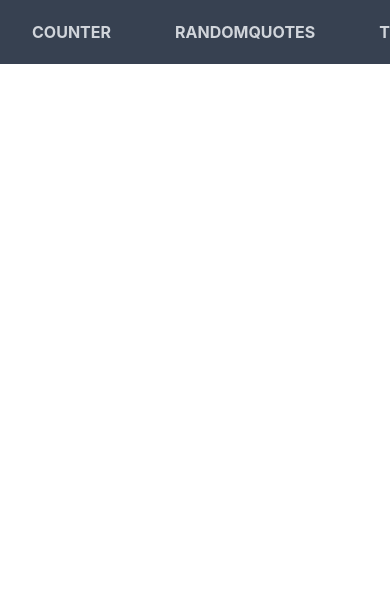
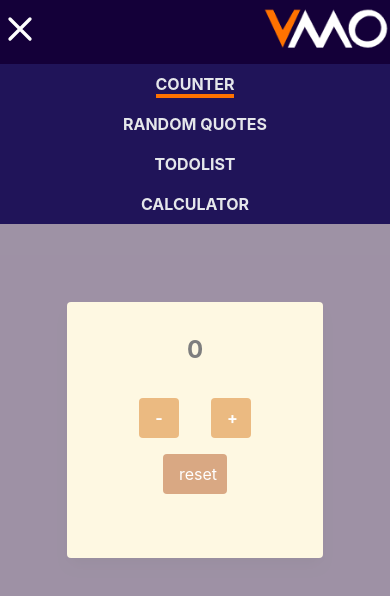
Before and after one commit to sonhip/VMO-projects, a React (Create React App) app: page /Counter in a window 390 px wide. Shown: the top 596 px of the page. Built offline with nearby package versions, Linux system fonts and the light colour scheme.

Commit message:
fix some problems and responsive

```diff
--- a/src/App.js
+++ b/src/App.js
@@ -1,8 +1,9 @@
-import React, {lazy, Suspense } from "react";
+import React, {lazy, Suspense, useState } from "react";
 import {
   BrowserRouter as Router,
   Switch,
   Route,
+  Redirect,
 } from "react-router-dom";
 import Navbar from './components/navbar/navbar';
 
@@ -13,23 +14,30 @@ const Calculator = lazy(() => import ('./components/pages/calculator/index'));
 const TodoList = lazy(() => import ('./components/pages/todo-list/index'));
 const RandomQuotes = lazy(() => import ('./components/pages/random-quotes/index'));
 
+
 function App() {
+  const [flag, setFlag] = useState(null);
+
+  const handleModal = (click) => {
+    setFlag(click);
+  }
   return (
       <Router>
           <Suspense fallback={<h2>Loading...</h2>}>
-             <Navbar/>
-               <div className='bg-green-200'>
+             <Navbar checkModal = {handleModal}/>
+               <div className={flag ? `bg-purple-body` : `bg-purple-body opacity-50 cursor-not-allowed pointer-events-none`}>
+               <Redirect from='/' to='/Counter' />
                 <Switch>
-                      <Route exact path="/">
+                      <Route exact path="/Counter">
                         <Counter/>
                       </Route>
-                      <Route path="/random-quotes">
+                      <Route path="/Random Quotes">
                         <RandomQuotes/>
                       </Route>
-                      <Route path="/todo-list">
+                      <Route path="/TodoList">
                         <TodoList/>
                       </Route>
-                      <Route path="/calculator">
+                      <Route path="/Calculator">
                         <Calculator/>
                       </Route>
                   </Switch>
--- a/src/components/navbar/navbar.jsx
+++ b/src/components/navbar/navbar.jsx
@@ -1,18 +1,48 @@
-import React from 'react'
+import React, {useState} from 'react'
 import {
-  Link
+    Link, useLocation
 } from "react-router-dom";
-export default function Navbar() {
+import Img from '../../img/VMO.PNG'
+export default function Navbar(props) {
+    const {pathname} = useLocation();
+    const [click, setClick] = useState(false);
+    const handleClick = () => setClick(!click);
+    props.checkModal(click)
     return (
-        <div className='flex justify-around items-center h-16 w-full bg-gray-700 fixed'>
+        <div className='flex relative justify-between lg:justify-around flex items-center h-16 w-full z-10 bg-purple-navbar fixed'>
+            <div className='not-sr-only lg:sr-only'>
+                {click ? (
+                    <button onClick={handleClick}>
+                        <svg className="w-10 h-10 text-white" fill="none" stroke="currentColor" viewBox="0 0 24 24" xmlns="http://www.w3.org/2000/svg"><path strokeLinecap="round" strokeLinejoin="round" strokeWidth="2" d="M4 6h16M4 12h16M4 18h16"></path></svg>
+                    </button>
+                ) : (
+                    <button onClick={handleClick}>
+                        <svg className="w-10 h-10 text-white" fill="none" stroke="currentColor" viewBox="0 0 24 24" xmlns="http://www.w3.org/2000/svg"><path strokeLinecap="round" strokeLinejoin="round" strokeWidth="2" d="M6 18L18 6M6 6l12 12"></path></svg>
+                    </button>
+                )}
+            </div>
             <div>
-                {/* <img alt="VMO" className="flex" src='https://mail.google.com/mail/u/1?ui=2&ik=f1ea2efa92&attid=0.1&permmsgid=msg-f:1695004496030682881&th=1785dd9bce994f01&view=fimg&sz=s0-l75-ft&attbid=ANGjdJ_TLUbQ8udrp1C46Q5phWBGtQzByjQOCcDyl93qqNbUJbbYCIAUF8wIcwJ7afk6am5rbn0QwCgVjr7L_zc0p7rg_ROOzSajrUmGhqslRLCR-uIh99jvgyFG7y4&disp=emb'/> */}
+                <button className='w-32' href='!#'>
+                   <img src={Img} alt='vmo' />
+                </button>
             </div>
-            <div className="flex">
-                <Link className='font-bold text-gray-300 hover:text-white uppercase mx-8 my-2' to="/">Counter</Link>
-                <Link className='font-bold text-gray-300 hover:text-white uppercase mx-8 my-2' to="/random-quotes">Randomquotes</Link>
-                <Link className='font-bold text-gray-300 hover:text-white uppercase mx-8 my-2' to="/todo-list">TodoList</Link>
-                <Link className='font-bold text-gray-300 hover:text-white uppercase mx-8 my-2' to="/calculator">Calculator</Link>
+            <div className='lg:flex lg:justify-around lg:not-sr-only sr-only'>
+                 {['Counter', 'Random Quotes', 'TodoList', 'Calculator'].map((item, key) => {
+                    return (
+                        <div key={key}  className='flex flex-col'>
+                            <Link onClick={() => setClick(true)} className={`text-center font-bold text-gray-300 hover:text-white uppercase mx-8 my-2 `} to={`/${item}`}> <span className={`${pathname === `/${item}` ? 'border-b-4 transition delay-100 duration-700 ease-in-out border-orange-primary' : ''}`}>{item}</span> </Link>
+                        </div>
+                    )
+                })}
+            </div>
+            <div className='absolute top-full w-full bg-purple-navbar bg-purple-sub'>
+                 {['Counter', 'Random Quotes', 'TodoList', 'Calculator'].map((item, key) => {
+                    return (
+                        <div key={key}  className={click ? `sr-only` : `flex flex-col hover:bg-purple-600`}>
+                            <Link onClick={() => setClick(true)} className={`lg:sr-only text-center font-bold text-gray-200 uppercase mx-8 my-2 `} to={`/${item}`}> <span className={`${pathname === `/${item}` ? 'border-b-4 transition delay-100 duration-700 ease-in-out border-orange-primary' : ''}`}>{item}</span> </Link>
+                        </div>
+                    )
+                })}
             </div>
         </div>
     )
--- a/src/components/pages/calculator/index.jsx
+++ b/src/components/pages/calculator/index.jsx
@@ -31,12 +31,12 @@ const Calculator = () => {
                          if(k[i] === '*'){
                               const mul = k[i-1]* k[i+1];
                               k.splice(i-1, 3, mul);
-                              i=i-2;
+                              --i;
                          }else if(k[i] === '/'){
                               const quotient = k[i-1] / k[i+1];
                               quotient.toFixed(2);
                               k.splice(i-1, 3, quotient);
-                              i=i-2;
+                              --i;
                          }
                     }
                     let total = 0;
@@ -110,7 +110,7 @@ const Calculator = () => {
 
     return (
        <div className="h-screen flex justify-center items-center">
-            <div className="w-72 border-2 m-auto bg-black p-2">
+            <div className="w-72 m-auto bg-black p-2">
                 <Screen screen={screen}  equal={result} />
                 <WrapButtons handleClick={handleClick} />
             </div>
--- a/src/components/pages/counter/components/button.jsx
+++ b/src/components/pages/counter/components/button.jsx
@@ -5,6 +5,7 @@ import * as actions from '../actions/index';
 const ButtonComponent = (props) => {
     const dispatch = useDispatch();
     const state = useSelector(state => state.CounterReducer.count);
+    const {btnStyle} = props;
 
     const handleClick  = () => {
         switch(props.name){
@@ -22,7 +23,7 @@ const ButtonComponent = (props) => {
         }
     }
     return (
-        <button onClick={handleClick}  className="px-4 py-2 mx-4 rounded bg-green-500 hover:bg-green-700 text-white">
+        <button onClick={handleClick}  className={ `px-4 py-2 mx-4 rounded text-white ${btnStyle} `}>
             {props.children}
         </button>
     )
--- a/src/components/pages/counter/components/results.jsx
+++ b/src/components/pages/counter/components/results.jsx
@@ -5,7 +5,7 @@ const ResultComponent = () => {
     const state = useSelector(state => state.CounterReducer.count);
     return (
         <div>
-            <h1 className="font-bold text-2xl">{state}</h1>
+            <h1 className="font-bold text-2xl text-black">{state}</h1>
         </div>
     )
 }
--- a/src/components/pages/counter/index.jsx
+++ b/src/components/pages/counter/index.jsx
@@ -5,14 +5,14 @@ import ButtonComponent from  './components/button';
 const Counter = () => {
     return (
        <div className='counter h-screen flex items-center justify-center'>
-            <div className='w-64 flex flex-col h-64 items-center bg-white rounded shadow-lg p-8 m-4'>
-            <ResultComponent className="mt-4"/>
+            <div className='w-64 flex flex-col h-64 items-center bg-yellow-100 mb-32 rounded shadow-lg p-8 m-4'>
+            <ResultComponent/>
             <div className="flex justify-around mt-8">
-                <ButtonComponent name = "increment">+</ButtonComponent>
-                <ButtonComponent name = "decrement">-</ButtonComponent>
+                <ButtonComponent name = "decrement" btnStyle = 'w-10 font-bold bg-yellow-600'>-</ButtonComponent>
+                <ButtonComponent name = "increment" btnStyle = 'w-10 font-bold bg-yellow-600'>+</ButtonComponent>
             </div>
             <div className="mt-4">
-                <ButtonComponent name = "reset">reset</ButtonComponent>
+                <ButtonComponent name = "reset" btnStyle='w-16 bg-yellow-700'>reset</ButtonComponent>
             </div>
         </div>
        </div>
--- a/src/components/pages/random-quotes/index.jsx
+++ b/src/components/pages/random-quotes/index.jsx
@@ -32,7 +32,7 @@ export default function RandomQuotes() {
 
     return (
         <div className='randomQuotes transition duration-1000 h-screen flex justify-center items-center' style={{backgroundColor: color}}>
-            <div className="bg-white rounded sm:w-1/3 flex flex-col items-center border-2 border-red-300">
+            <div className="bg-white rounded mb-16 sm:w-1/3 flex flex-col items-center border-2 border-red-300">
             <Content index={state} color={color} />
             <Button num = {luckyNumber} color={color}/>
             </div>
--- a/src/components/pages/todo-list/index.jsx
+++ b/src/components/pages/todo-list/index.jsx
@@ -4,13 +4,20 @@ import HeaderTodo from './components/header.jsx';
 import FooterTodo from './components/footer.jsx';
 const TodoList = () => {
     return (
-       <div className="h-screen flex items-center justify-between">
-            <div className="flex flex-col items-center justify-between m-auto w-1/4 h-3/5 bg-white rounded shadow-lg p-8 m-4">
-            <HeaderTodo/>
-            <ContentTodo/>
-            <FooterTodo/>
+    //    <div className="h-screen flex items-center justify-between">
+    //         <div className="flex flex-col items-center justify-between m-auto w-1/4 h-3/5 bg-white rounded shadow-lg p-8 m-4">
+    //             <HeaderTodo/>
+    //             <ContentTodo/>
+    //             <FooterTodo/>
+    //          </div>
+    //    </div>
+        <div className="h-screen flex items-center justify-between">
+            <div className="flex flex-col items-center justify-between m-auto h-3/5 bg-purple-todo text-white rounded shadow-lg mt-16">
+                <HeaderTodo/>
+                <ContentTodo/>
+                <FooterTodo/>
+            </div>
         </div>
-       </div>
     )
 }
 export default React.memo(TodoList);
--- a/tailwind.config.js
+++ b/tailwind.config.js
@@ -14,6 +14,15 @@ module.exports = {
         },
         blue: {
           equal: '#004466'
+        },
+        purple: {
+          navbar: '#140039',
+          body: '#3F264D',
+          sub: '#201459',
+          todo: '#372669'
+        },
+        orange: {
+          primary: '#FF7200'
         }
       },
       outline: {
@@ -23,7 +32,8 @@ module.exports = {
   },
   variants: {
     extend: {
-      outline:  ['hover']
+      outline:  ['hover','active'],
+      backgroundColor: ['active']
     },
   },
   plugins: [],
```
Also changed, not shown: src/components/pages/todo-list/components/content.jsx (+9 -4 lines), src/components/pages/todo-list/components/footer.jsx (+5 -5 lines), src/components/pages/todo-list/components/header.jsx (+9 -3 lines), src/img/VMO.PNG (added).
